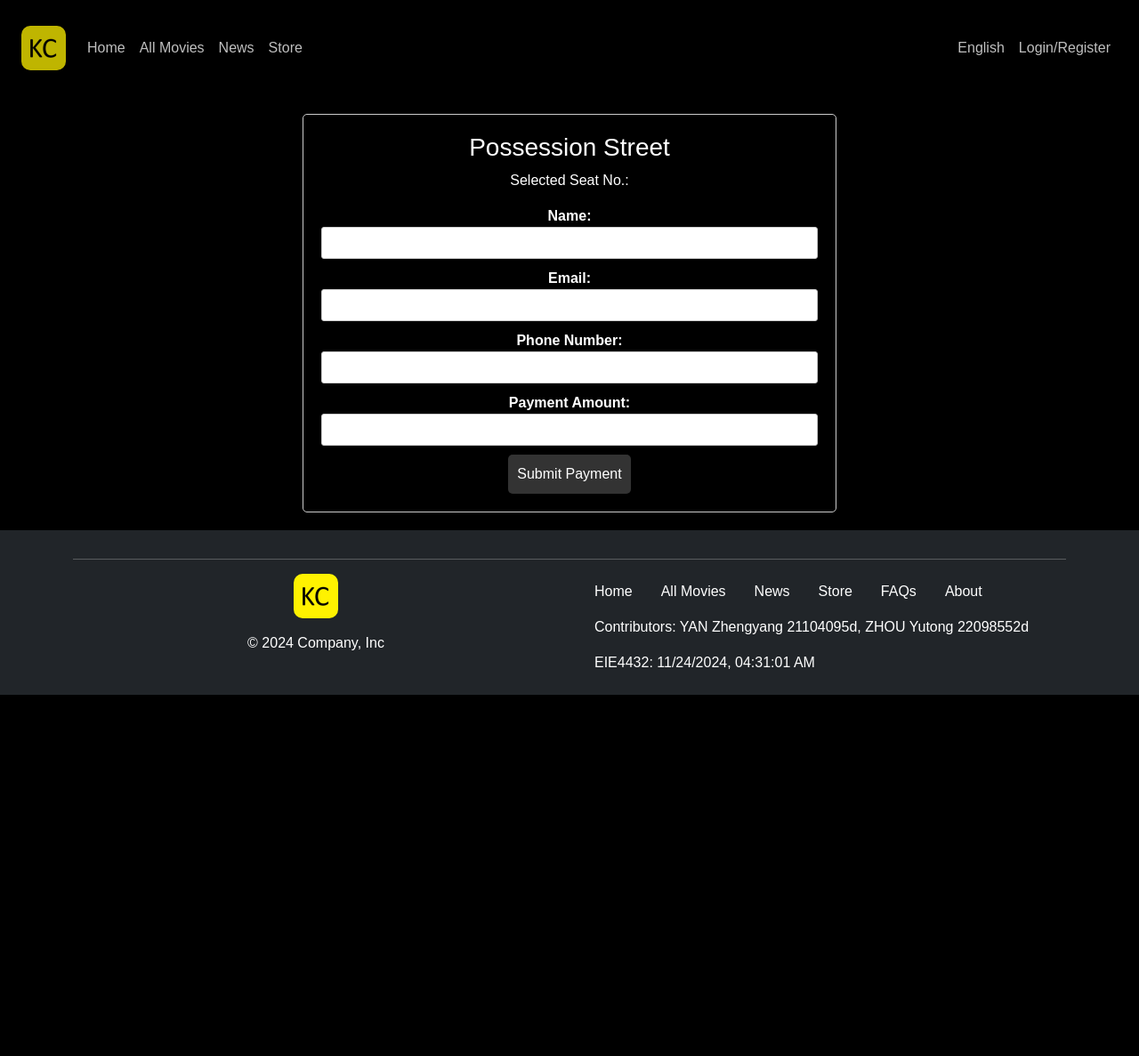
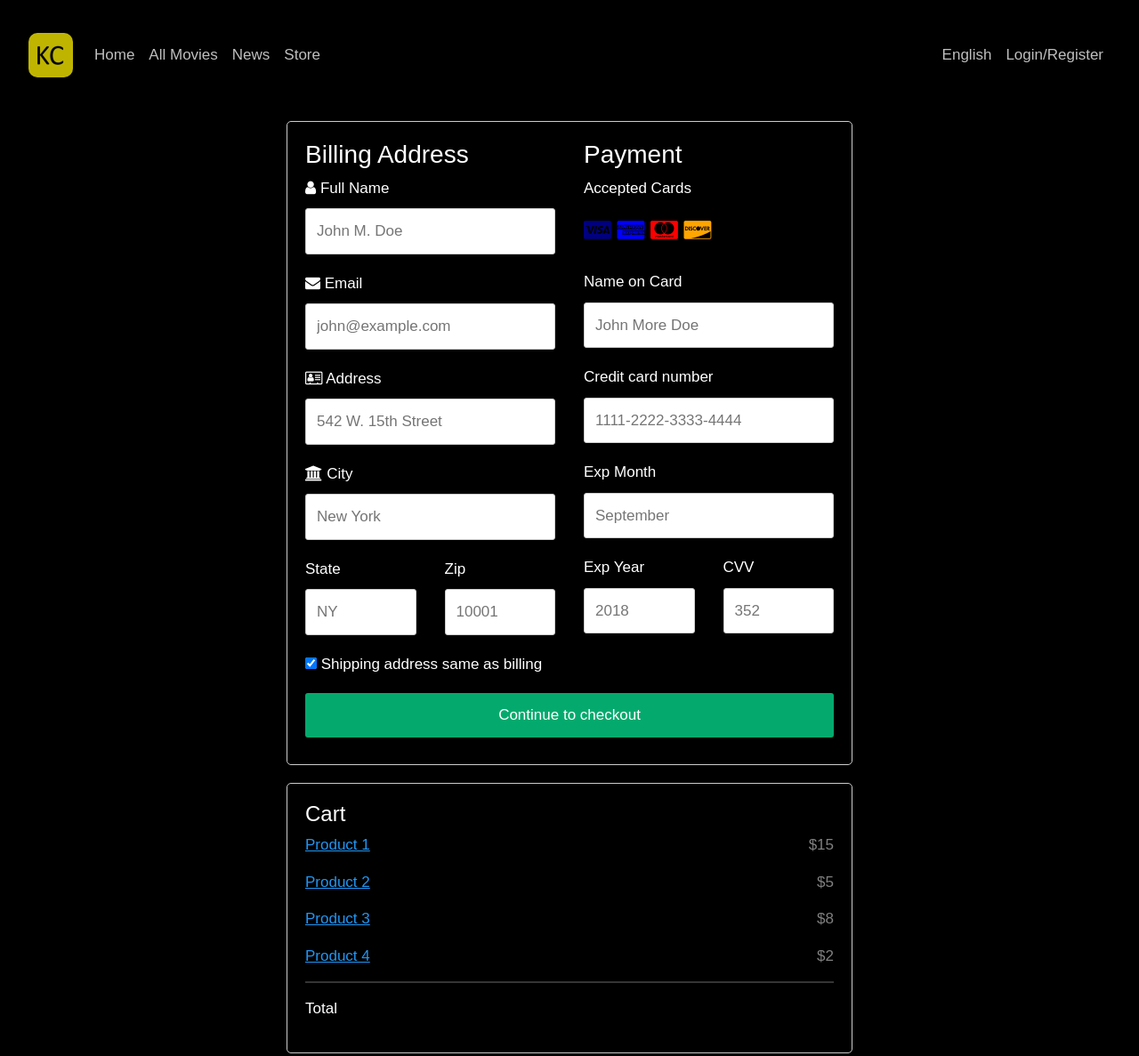
Before and after one commit to ZhengyangYAN/cinema, a website: page static/payment.html in a window 1280 px wide. Shown: the top 1187 px of the page at 89% size. Before the commit the page ends 800 px from the top, so only its background shows below. Drawn offline with nearby package versions, Linux system fonts and the light colour scheme.

Commit message:
change seat-selection

```diff
--- a/static/payment.html
+++ b/static/payment.html
@@ -87,6 +87,114 @@
                 cursor: pointer;
             }
         </style>
+        <meta name="viewport" content="width=device-width, initial-scale=1">
+        <link rel="stylesheet" href="https://cdnjs.cloudflare.com/ajax/libs/font-awesome/4.7.0/css/font-awesome.min.css">
+        <style>
+        body {
+          font-family: Arial, sans-serif;
+          font-size: 17px;
+          padding: 8px;
+        }
+
+        * {
+          box-sizing: border-box;
+        }
+
+        .row {
+          display: -ms-flexbox; /* IE10 */
+          display: flex;
+          -ms-flex-wrap: wrap; /* IE10 */
+          flex-wrap: wrap;
+          margin: 0 -16px;
+        }
+
+        .col-25 {
+          -ms-flex: 25%; /* IE10 */
+          flex: 25%;
+        }
+
+        .col-50 {
+          -ms-flex: 50%; /* IE10 */
+          flex: 50%;
+        }
+
+        .col-75 {
+          -ms-flex: 75%; /* IE10 */
+          flex: 75%;
+        }
+
+        .col-25,
+        .col-50,
+        .col-75 {
+          padding: 0 16px;
+        }
+
+        .payment_container {
+            max-width: 50%;
+            margin: 20px auto;
+            padding: 20px;
+            border: 1px solid #ccc;
+            border-radius: 5px;
+        }
+
+        input[type=text] {
+          width: 100%;
+          margin-bottom: 20px;
+          padding: 12px;
+          border: 1px solid #ccc;
+          border-radius: 3px;
+        }
+
+        label {
+          margin-bottom: 10px;
+          display: block;
+        }
+
+        .icon-container {
+          margin-bottom: 20px;
+          padding: 7px 0;
+          font-size: 24px;
+        }
+
+        .btn {
+          background-color: #04AA6D;
+          color: white;
+          padding: 12px;
+          margin: 10px 0;
+          border: none;
+          width: 100%;
+          border-radius: 3px;
+          cursor: pointer;
+          font-size: 17px;
+        }
+
+        .btn:hover {
+          background-color: #45a049;
+        }
+
+        a {
+          color: #2196F3;
+        }
+
+        hr {
+          border: 1px solid lightgrey;
+        }
+
+        span.price {
+          float: right;
+          color: grey;
+        }
+
+        /* Responsive layout - when the screen is less than 800px wide, make the two columns stack on top of each other instead of next to each other (also change the direction - make the "cart" column go on top) */
+        @media (max-width: 800px) {
+          .row {
+            flex-direction: column-reverse;
+          }
+          .col-25 {
+            margin-bottom: 20px;
+          }
+        }
+        </style>
     </head>
     <body class = "bg-black min-vh-100">
         <nav class = "navbar navbar-expand-lg navbar-light bg-black opacity-75 sticky-top py-4 px-4">
@@ -125,31 +233,77 @@
 
         </nav>
 
-            <div class = "container1">
-                <div class = "row">
-                    <div class = "col-12 text-white text-center">
-                        <h3>Possession Street</h3>
-                        <p>Selected Seat No.:</p>
-                        <form action="payment_processor.php" method="post">
-                            <div class="form-group">
-                                <label for="name">Name:</label>
-                                <input type="text" id="name" name="name" required>
+        <div class="row text-white">
+            <div class="">
+              <div class="payment_container">
+                <form action="POST">
+                  <div class="row">
+                    <div class="col-50">
+                      <h3>Billing Address</h3>
+                      <label for="fname"><i class="fa fa-user"></i> Full Name</label>
+                      <input type="text" id="fname" name="firstname" placeholder="John M. Doe">
+                      <label for="email"><i class="fa fa-envelope"></i> Email</label>
+                      <input type="text" id="email" name="email" placeholder="john@example.com">
+                      <label for="adr"><i class="fa fa-address-card-o"></i> Address</label>
+                      <input type="text" id="adr" name="address" placeholder="542 W. 15th Street">
+                      <label for="city"><i class="fa fa-institution"></i> City</label>
+                      <input type="text" id="city" name="city" placeholder="New York">
+
+                      <div class="row">
+                        <div class="col-50">
+                          <label for="state">State</label>
+                          <input type="text" id="state" name="state" placeholder="NY">
                         </div>
-                            <div class="form-group">
-                                <label for="email">Email:</label>
-                                <input type="email" id="email" name="email" required>
+                        <div class="col-50">
+                          <label for="zip">Zip</label>
+                          <input type="text" id="zip" name="zip" placeholder="10001">
                         </div>
-                            <div class="form-group">
-                                <label for="phone">Phone Number:</label>
-                                <input type="text" id="phone" name="phone" required>
                       </div>
-                            <div class="form-group">
-                                <label for="amount">Payment Amount:</label>
-                                <input type="number" id="amount" name="amount" required>
                     </div>
-                            <button type="submit" class="submit-btn">Submit Payment</button>
+
+                    <div class="col-50">
+                      <h3>Payment</h3>
+                      <label for="fname">Accepted Cards</label>
+                      <div class="icon-container">
+                        <i class="fa fa-cc-visa" style="color:navy;"></i>
+                        <i class="fa fa-cc-amex" style="color:blue;"></i>
+                        <i class="fa fa-cc-mastercard" style="color:red;"></i>
+                        <i class="fa fa-cc-discover" style="color:orange;"></i>
+                      </div>
+                      <label for="cname">Name on Card</label>
+                      <input type="text" id="cname" name="cardname" placeholder="John More Doe">
+                      <label for="ccnum">Credit card number</label>
+                      <input type="text" id="ccnum" name="cardnumber" placeholder="1111-2222-3333-4444">
+                      <label for="expmonth">Exp Month</label>
+                      <input type="text" id="expmonth" name="expmonth" placeholder="September">
+                      <div class="row">
+                        <div class="col-50">
+                          <label for="expyear">Exp Year</label>
+                          <input type="text" id="expyear" name="expyear" placeholder="2018">
+                        </div>
+                        <div class="col-50">
+                          <label for="cvv">CVV</label>
+                          <input type="text" id="cvv" name="cvv" placeholder="352">
+                        </div>
+                      </div>
+                    </div>
+
+                  </div>
+                  <label>
+                    <input type="checkbox" checked="checked" name="sameadr"> Shipping address same as billing
+                  </label>
+                  <input type="submit" value="Continue to checkout" class="btn">
                 </form>
+
             </div>
+            <div class="payment_container" id="ticketInfo">
+              <h4>Cart <span class="price" style="color:black"><i class="fa fa-shopping-cart"></i> <b>4</b></span></h4>
+              <p><a href="#">Product 1</a> <span class="price">$15</span></p>
+              <p><a href="#">Product 2</a> <span class="price">$5</span></p>
+              <p><a href="#">Product 3</a> <span class="price">$8</span></p>
+              <p><a href="#">Product 4</a> <span class="price">$2</span></p>
+              <hr>
+              <p>Total <span class="price" style="color:black"><b>$30</b></span></p>
             </div>
           </div>
 
```
Also changed, not shown: static/js/payment.js (added, +30 -0 lines), static/js/seat-selection.js (+14 -29 lines), static/seat-selection.html (+2 -2 lines). Lines whose indentation alone changed are shown as unchanged.
